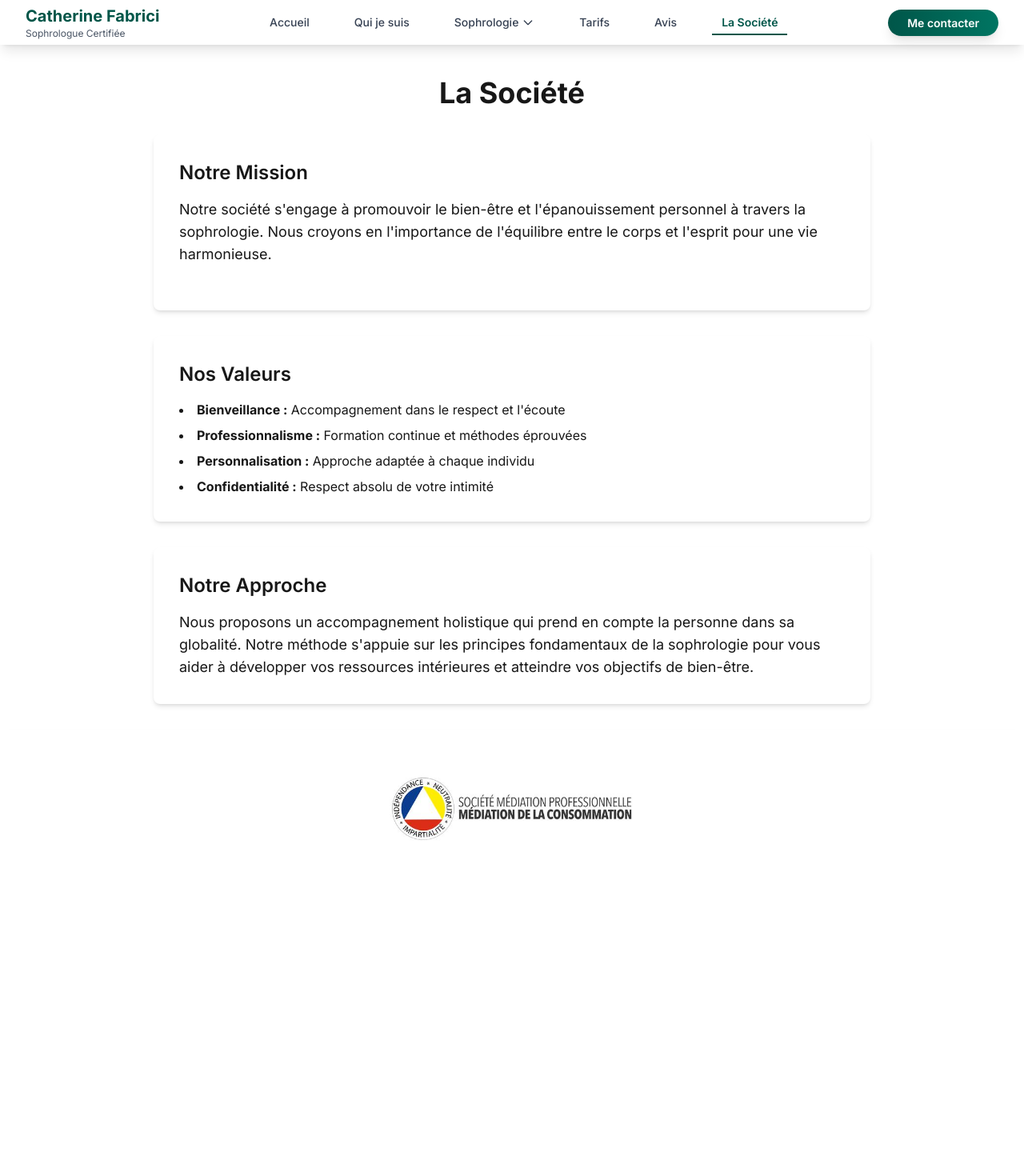
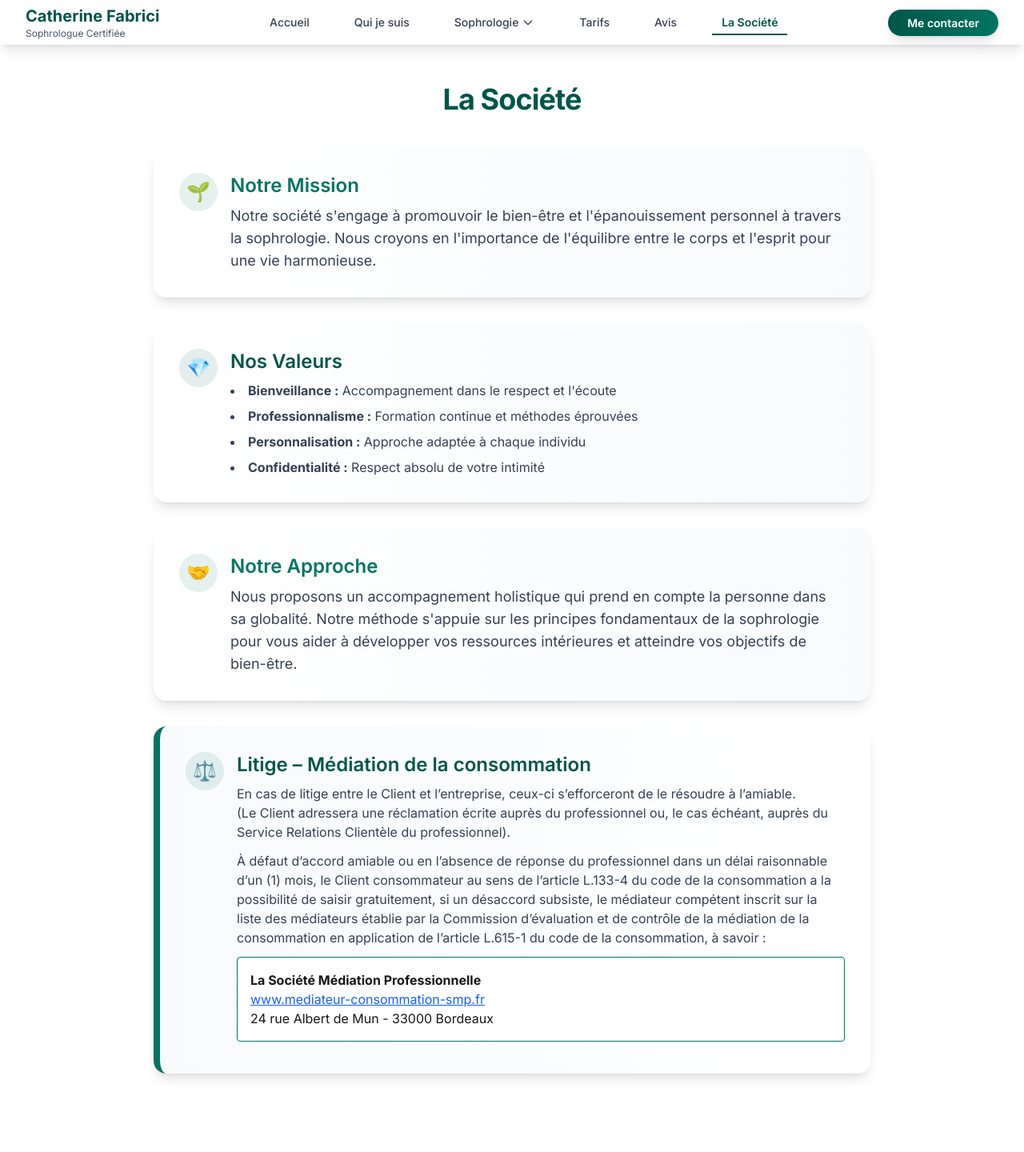
Before and after one commit to sophrologue/nextjs, a Next.js app: page /la-societe in a window 1280 px wide. Shown: the top 1440 px of the page at 80% size. Before the commit the page ends 1104 px from the top, so only its background shows below. Built offline with nearby package versions, Linux system fonts and the light colour scheme.

Commit message:
feat(la-societe): modernize UI and add litige-médiation section
- Add visually distinct cards for mission, valeurs, approche, and médiation
- Use icons, gradients, and brand colors for clarity and trust
- Clearly display mediation information and contact details

```diff
--- a/src/app/la-societe/page.tsx
+++ b/src/app/la-societe/page.tsx
@@ -3,36 +3,92 @@ import React from 'react';
 const LaSocietePage = () => {
   return (
     <div className="min-h-screen pt-16 px-4">
-      <div className="max-w-4xl mx-auto py-8">
-        <h1 className="text-4xl font-bold mb-8 text-center">La Société</h1>
-        <div className="prose prose-lg mx-auto">
-          <div className="bg-white p-8 rounded-lg shadow-md mb-8">
-            <h2 className="text-2xl font-semibold mb-4">Notre Mission</h2>
-            <p className="text-lg mb-6">
+      <div className="max-w-4xl mx-auto py-10">
+        <h1 className="text-4xl font-bold mb-10 text-center text-[#005649] tracking-tight">
+          La Société
+        </h1>
+        <div className="space-y-8">
+          {/* Mission */}
+          <div className="bg-gradient-to-r from-white to-[#f8fafc] p-8 rounded-2xl shadow-lg flex items-start gap-4">
+            <div className="flex-shrink-0">
+              <span className="inline-flex items-center justify-center w-12 h-12 rounded-full bg-[#007562]/10 text-[#007562] text-2xl">
+                🌱
+              </span>
+            </div>
+            <div>
+              <h2 className="text-2xl font-semibold mb-2 text-[#007562]">Notre Mission</h2>
+              <p className="text-lg text-gray-700">
                 Notre société s'engage à promouvoir le bien-être et l'épanouissement personnel
                 à travers la sophrologie. Nous croyons en l'importance de l'équilibre entre
                 le corps et l'esprit pour une vie harmonieuse.
               </p>
             </div>
-
-          <div className="bg-white p-8 rounded-lg shadow-md mb-8">
-            <h2 className="text-2xl font-semibold mb-4">Nos Valeurs</h2>
-            <ul className="list-disc list-inside space-y-2">
+          </div>
+          {/* Valeurs */}
+          <div className="bg-gradient-to-r from-white to-[#f8fafc] p-8 rounded-2xl shadow-lg flex items-start gap-4">
+            <div className="flex-shrink-0">
+              <span className="inline-flex items-center justify-center w-12 h-12 rounded-full bg-[#005649]/10 text-[#005649] text-2xl">
+                💎
+              </span>
+            </div>
+            <div>
+              <h2 className="text-2xl font-semibold mb-2 text-[#005649]">Nos Valeurs</h2>
+              <ul className="list-disc list-inside space-y-2 text-gray-700">
                 <li><strong>Bienveillance :</strong> Accompagnement dans le respect et l'écoute</li>
                 <li><strong>Professionnalisme :</strong> Formation continue et méthodes éprouvées</li>
                 <li><strong>Personnalisation :</strong> Approche adaptée à chaque individu</li>
                 <li><strong>Confidentialité :</strong> Respect absolu de votre intimité</li>
               </ul>
             </div>
-
-          <div className="bg-white p-8 rounded-lg shadow-md">
-            <h2 className="text-2xl font-semibold mb-4">Notre Approche</h2>
-            <p className="text-lg">
+          </div>
+          {/* Approche */}
+          <div className="bg-gradient-to-r from-white to-[#f8fafc] p-8 rounded-2xl shadow-lg flex items-start gap-4">
+            <div className="flex-shrink-0">
+              <span className="inline-flex items-center justify-center w-12 h-12 rounded-full bg-[#007562]/10 text-[#007562] text-2xl">
+                🤝
+              </span>
+            </div>
+            <div>
+              <h2 className="text-2xl font-semibold mb-2 text-[#007562]">Notre Approche</h2>
+              <p className="text-lg text-gray-700">
                 Nous proposons un accompagnement holistique qui prend en compte la personne
                 dans sa globalité. Notre méthode s'appuie sur les principes fondamentaux
                 de la sophrologie pour vous aider à développer vos ressources intérieures
                 et atteindre vos objectifs de bien-être.
               </p>
+            </div>
+          </div>
+          {/* Litige – Médiation */}
+          <div className="bg-gradient-to-r from-[#f8fafc] to-white border-l-8 border-[#007562] p-8 rounded-2xl shadow-lg flex items-start gap-4">
+            <div className="flex-shrink-0">
+              <span className="inline-flex items-center justify-center w-12 h-12 rounded-full bg-[#007562]/10 text-[#007562] text-2xl">
+                ⚖️
+              </span>
+            </div>
+            <div>
+              <h2 className="text-2xl font-semibold mb-2 text-[#005649]">Litige – Médiation de la consommation</h2>
+              <p className="mb-3 text-gray-700">
+                En cas de litige entre le Client et l’entreprise, ceux-ci s’efforceront de le résoudre à l’amiable.<br />
+                (Le Client adressera une réclamation écrite auprès du professionnel ou, le cas échéant, auprès du Service Relations Clientèle du professionnel).
+              </p>
+              <p className="mb-3 text-gray-700">
+                À défaut d’accord amiable ou en l’absence de réponse du professionnel dans un délai raisonnable d’un (1) mois, le Client consommateur au sens de l’article L.133-4 du code de la consommation a la possibilité de saisir gratuitement, si un désaccord subsiste, le médiateur compétent inscrit sur la liste des médiateurs établie par la Commission d’évaluation et de contrôle de la médiation de la consommation en application de l’article L.615-1 du code de la consommation, à savoir :
+              </p>
+              <div className="bg-white border border-[#007562] rounded p-4 mb-2">
+                <strong>La Société Médiation Professionnelle</strong>
+                <br />
+                <a
+                  href="https://www.mediateur-consommation-smp.fr"
+                  target="_blank"
+                  rel="noopener noreferrer"
+                  className="text-blue-600 underline"
+                >
+                  www.mediateur-consommation-smp.fr
+                </a>
+                <br />
+                24 rue Albert de Mun - 33000 Bordeaux
+              </div>
+            </div>
           </div>
         </div>
       </div>
```
Lines whose indentation alone changed are shown as unchanged.
